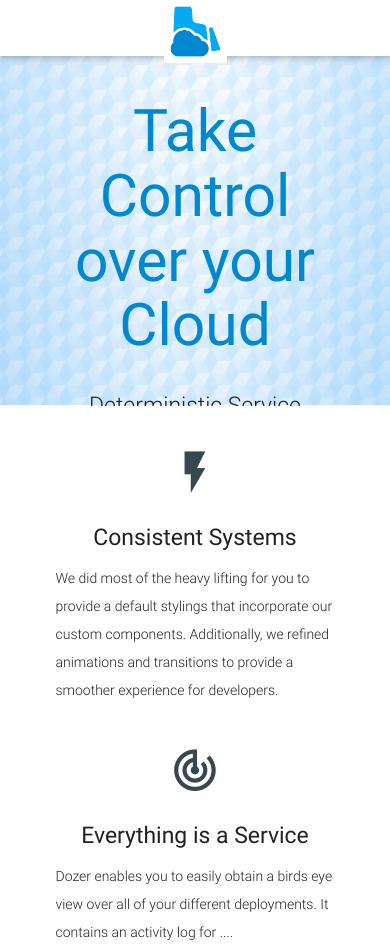
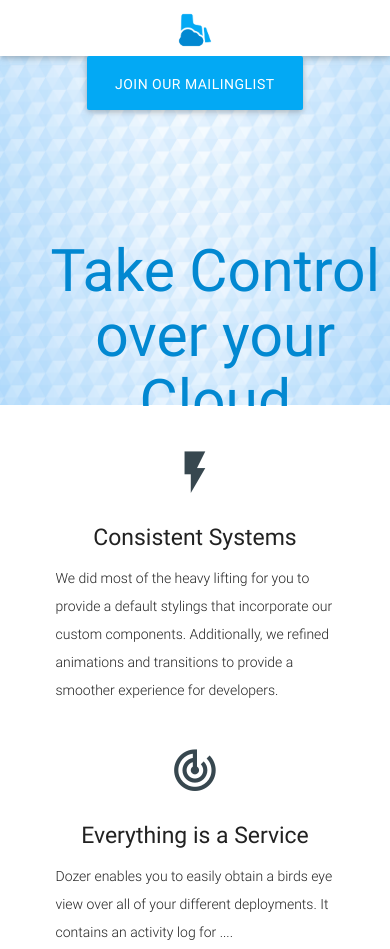
Before and after one commit to dozer-cloud/dozer-cloud.github.io, a plain HTML site: page index2.html in a window 390 px wide. Shown: the top 949 px of the page. Drawn offline with nearby package versions, Linux system fonts and the light colour scheme.

Commit message:
Smaller logo

```diff
--- a/css/style.css
+++ b/css/style.css
@@ -8,6 +8,7 @@
 
 nav ul a,
 nav .brand-logo {
+  padding: 10px;
   color: #444;
 }
 
@@ -21,24 +22,23 @@ p {
 
 .parallax-container {
   background: transparent;
-  /* min-height: 380px; */
-  /* line-height: 0; */
-  /* height: auto; */
-  /* color: rgba(255,255,255,.9); */
+  min-height: 350px;
+  height: auto;
+  color: #757575; /* Grey 600 */
 }
   .parallax-container .section {
     /* width: 100%; */
   }
 
-/* @media only screen and (max-width : 992px) { */
-/*   .parallax-container .section { */
-/*     position: absolute; */
-/*     top: 40%; */
-/*   } */
-/*   #index-banner .section { */
-/*     top: 10%; */
-/*   } */
-/* } */
+@media only screen and (max-width : 992px) {
+  .parallax-container .section {
+    position: absolute;
+    top: 40%;
+  }
+  #index-banner .section {
+    top: 10%;
+  }
+}
 
 
 .icon-block {
--- a/index2.html
+++ b/index2.html
@@ -13,7 +13,7 @@
   <nav class="white" role="navigation">
     <div class="container">
       <div class="nav-wrapper"><a id="logo-container" href="#" class="brand-logo">
-          <img src="images/logo_1800x1800.png" style="height: 63px; width: 63px;"></a>
+          <img src="images/logo_1800x1800.png" style="height: 40px; width: 40px;"></a>
       </div>
     </div>
   </nav>
@@ -23,7 +23,6 @@
        data-image-src="./images/grid-top.png"
        data-natural-width="1400"
        data-natural-height="900"
-       style="height: 350px;"
        >
 
       <div class="container">
@@ -82,7 +81,6 @@
        data-image-src="./images/grid-middle.png"
        data-natural-width="1400"
        data-natural-height="900"
-       style="height: 350px;"
        >
 
       <div class="container">
@@ -124,7 +122,6 @@
        data-image-src="./images/grid-bottom.png"
        data-natural-width="1400"
        data-natural-height="900"
-       style="height: 350px;"
        >
 
       <div class="container">
```
